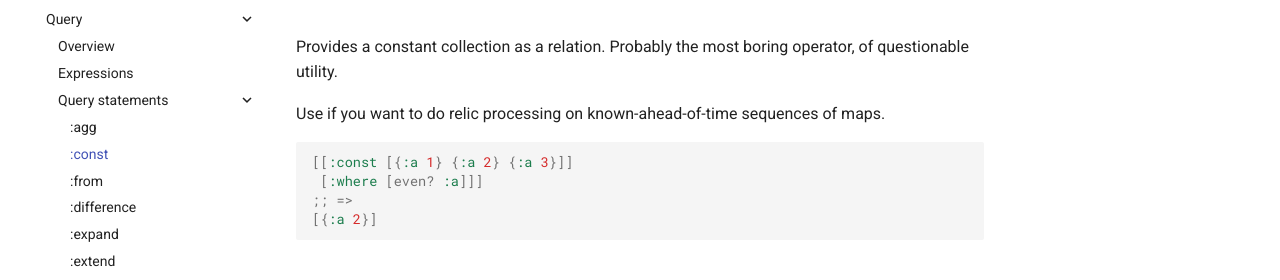
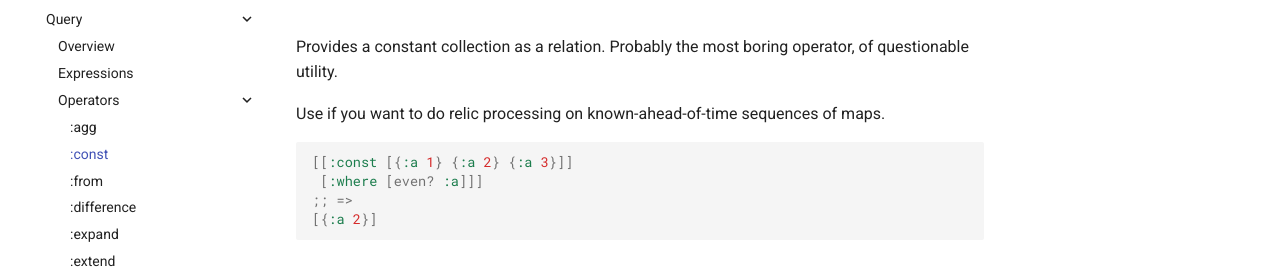
Before and after one commit to wotbrew/relic, an MkDocs documentation site: the page built from doc/const.md, in a window 1280 px wide. Shown: the part 146-426 px from the top of the page. Built offline with MkDocs 1.6.1 and Material for MkDocs 9.7.7, drawn with Linux system fonts in a browser that asks for light colours; comment, search, counter and statistics services are not loaded.

Commit message:
statements > operators

```diff
--- a/mkdocs.yml
+++ b/mkdocs.yml
@@ -5,7 +5,7 @@ nav:
   - Query:
     - Overview: query.md
     - Expressions: expr.md
-    - Query statements:
+    - Operators:
       - :agg: agg.md
       - :const: const.md
       - :from: from.md
```
